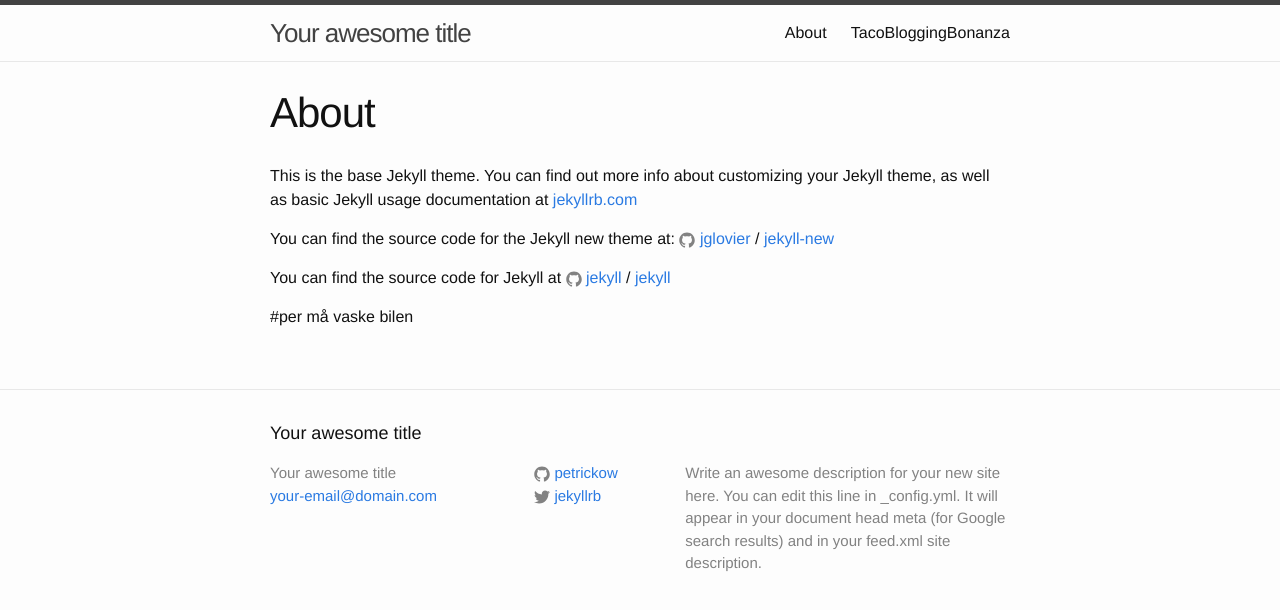
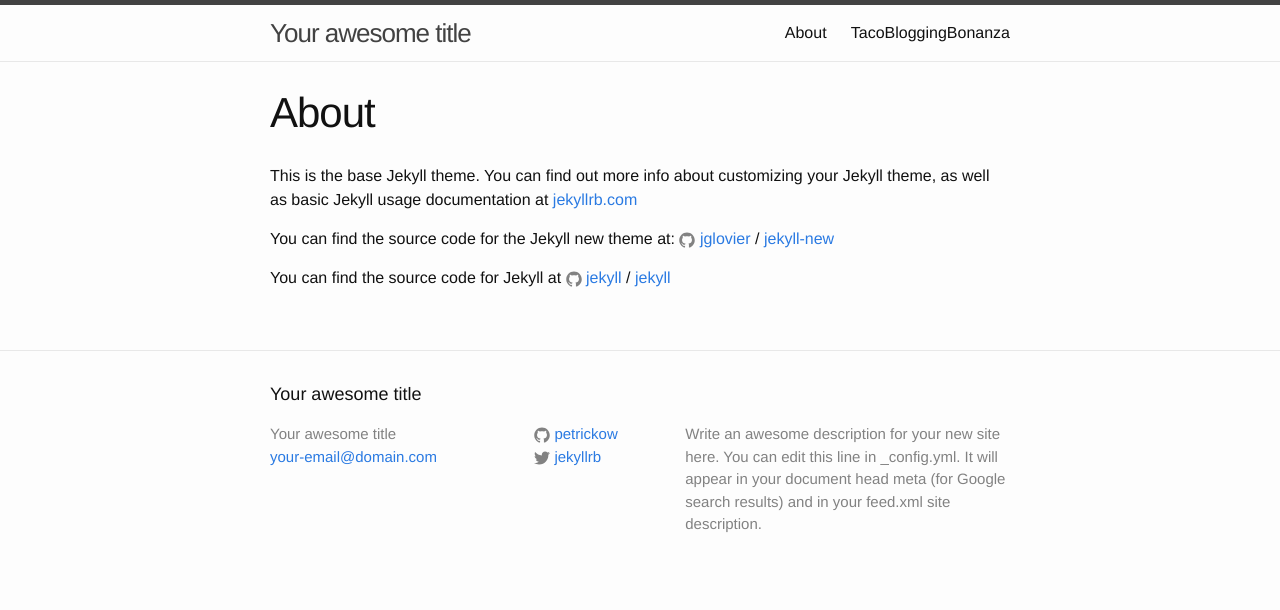
Before and after one commit to petrickow/petrickow.github.io, a Jekyll site: the page built from about.md, in a window 1280 px wide. Shown: the top 610 px of the page. Built offline with Jekyll 4.4.1, drawn with Linux system fonts in a browser that asks for light colours.

Commit message:
Update from Forestry.io - about.md

```diff
--- a/about.md
+++ b/about.md
@@ -1,17 +1,10 @@
 ---
+title: About
 layout: page
-title: About
-permalink: /about/
+permalink: "/about/"
 ---
-
 This is the base Jekyll theme. You can find out more info about customizing your Jekyll theme, as well as basic Jekyll usage documentation at [jekyllrb.com](http://jekyllrb.com/)
 
-You can find the source code for the Jekyll new theme at:
-{% include icon-github.html username="jglovier" %} /
-[jekyll-new](https://github.com/jglovier/jekyll-new)
+You can find the source code for the Jekyll new theme at: {% include icon-github.html username="jglovier" %} / [jekyll-new](https://github.com/jglovier/jekyll-new)
 
-You can find the source code for Jekyll at
-{% include icon-github.html username="jekyll" %} /
-[jekyll](https://github.com/jekyll/jekyll)
-
-#per må vaske bilen
+You can find the source code for Jekyll at {% include icon-github.html username="jekyll" %} / [jekyll](https://github.com/jekyll/jekyll)
```
